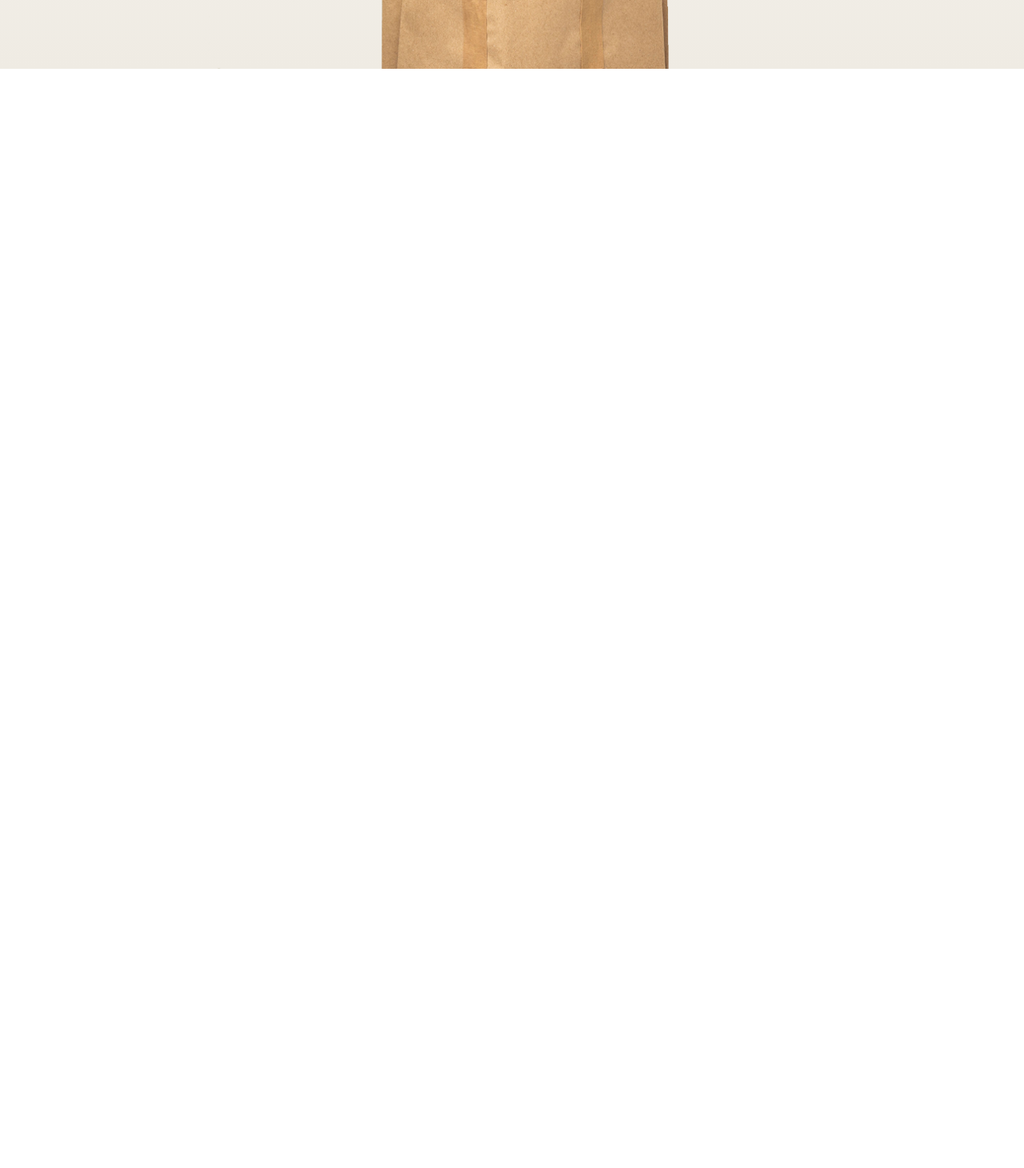
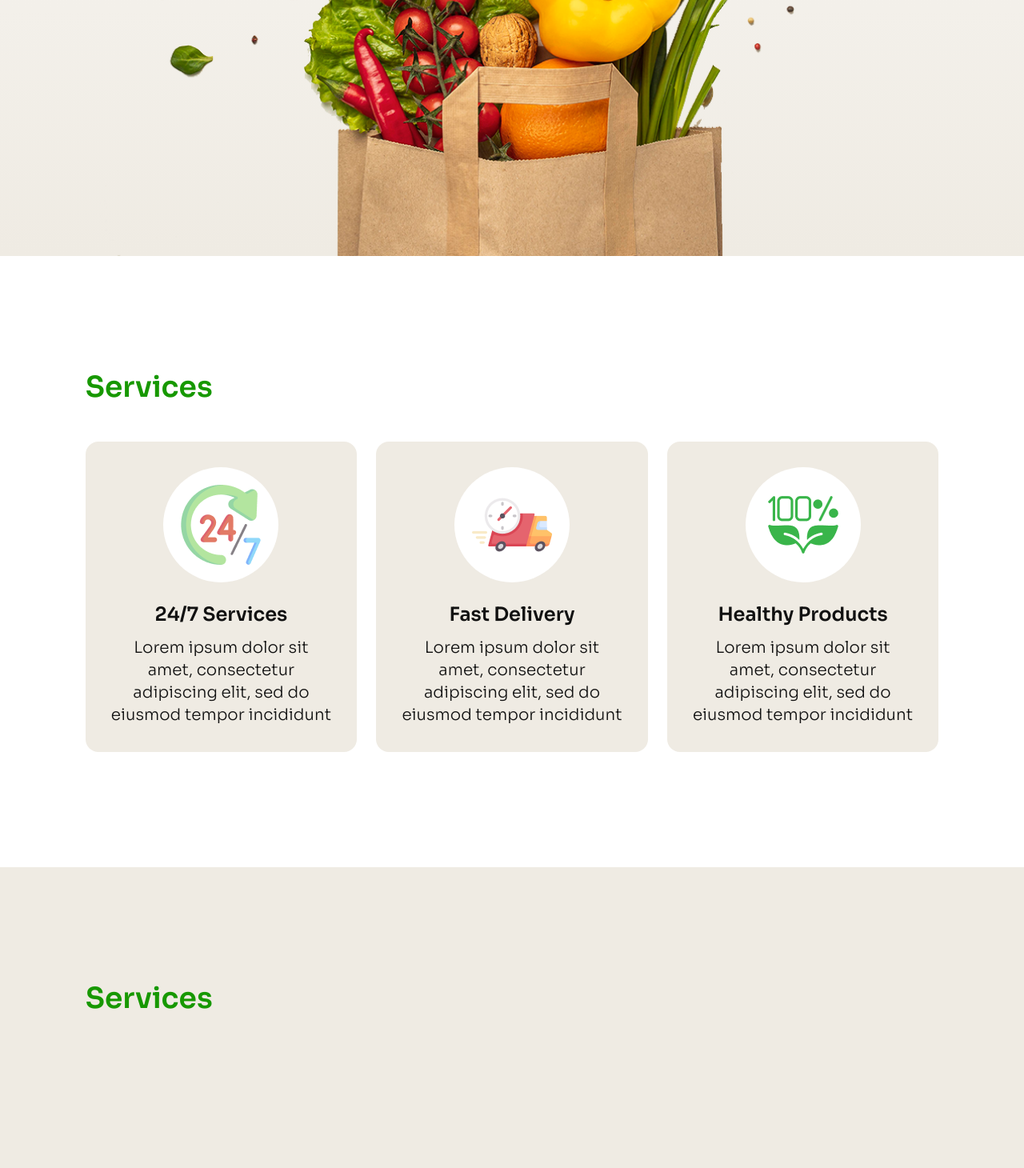
Before and after one commit to islamfakrul/B11-A3-Living-Lab, a plain HTML site: page index.html in a window 1280 px wide. Shown: the part 922-2382 px from the top of the page at 80% size. Before the commit the page ends 1008 px from the top, so only its background shows below. Drawn offline with nearby package versions, Linux system fonts and the light colour scheme.

Commit message:
Upto Services Section

```diff
--- a/index.html
+++ b/index.html
@@ -31,11 +31,11 @@
         <nav class="py-5 text-center">
             <p>Menu</p>
         </nav>
-
-        <section class="hero-section">
+<!-- Hero Banner Section Start -->
+        <section class="hero-section mt-20">
             <div class="hero-container">
-                <div class="hero-content flex-col text-center xl:w-3/5 mx-auto p-0">
-                    <div class="hero-text">
+                <div class="hero-content flex-col text-center mx-auto p-0">
+                    <div class="hero-text xl:w-3/4">
                         <h1 class="xl:text-6xl sm:text-3xl font-semibold">Freshness <span class="text-[#179800]">You Can<br>Count</span> On, Prices You’ll Love!</h1>
                         <p class="py-8">Shop your daily essentials at unbeatable prices. From fresh produce to pantry staples, we’ve got you covered every day!</p>
                     </div>
@@ -45,10 +45,53 @@
                 </div>
             </div>
         </section>
+<!-- Hero Banner Section End -->
     </header>
 
     <main>
+<!-- Services Section Start -->
+        <section class="services-section lg:py-36 sm:py-12">
+            <div class="services-container w-5/6 mx-auto">
+                <h2 class="text-4xl font-semibold text-[#179800]">Services</h2>
+                <div class="services-content flex gap-6 text-center mx-auto mt-12 p-0">
+                    <div class="services-card p-8 bg-[#EFEBE3] rounded-[16px]">
+                        <div class="services-card-img size-36 content-center mx-auto bg-[#ffffff] rounded-[50%]">
+                            <img src="c2-assets/service.png" alt="" class="mx-auto">
+                        </div>
+                        <h3 class="text-2xl mt-6 mb-3 font-semibold">24/7 Services</h3>
+                        <p class="text-xl font-light">Lorem ipsum dolor sit amet, consectetur adipiscing elit, sed do eiusmod tempor incididunt</p>
+                    </div>
 
+                    <div class="services-card p-8 bg-[#EFEBE3] rounded-[16px]">
+                        <div class="services-card-img size-36 content-center mx-auto bg-[#ffffff] rounded-[50%]">
+                            <img src="c2-assets/delivery.png" alt="" class="mx-auto">
+                        </div>
+                        <h3 class="text-2xl mt-6 mb-3 font-semibold">Fast Delivery</h3>
+                        <p class="text-xl font-light">Lorem ipsum dolor sit amet, consectetur adipiscing elit, sed do eiusmod tempor incididunt</p>
+                    </div>
+
+                    <div class="services-card p-8 bg-[#EFEBE3] rounded-[16px]">
+                        <div class="services-card-img size-36 content-center mx-auto bg-[#ffffff] rounded-[50%]">
+                            <img src="c2-assets/healthy.png" alt="" class="mx-auto">
+                        </div>
+                        <h3 class="text-2xl mt-6 mb-3 font-semibold">Healthy Products</h3>
+                        <p class="text-xl font-light">Lorem ipsum dolor sit amet, consectetur adipiscing elit, sed do eiusmod tempor incididunt</p>
+                    </div>
+                </div>
+            </div>
+        </section>
+<!-- Services Section End -->
+
+<!-- Popular Products Section Start -->
+<section class="popular-products-section lg:py-36 sm:py-12 bg-[#EFEBE3]">
+    <div class="popular-products-container w-5/6 mx-auto">
+        <h2 class="text-4xl font-semibold text-[#179800]">Services</h2>
+        <div class="services-content flex gap-6 text-center mx-auto mt-12 p-0">
+
+        </div>
+    </div>
+</section>
+<!-- Popular Products Section End -->
     </main>
 
     <footer>
```
